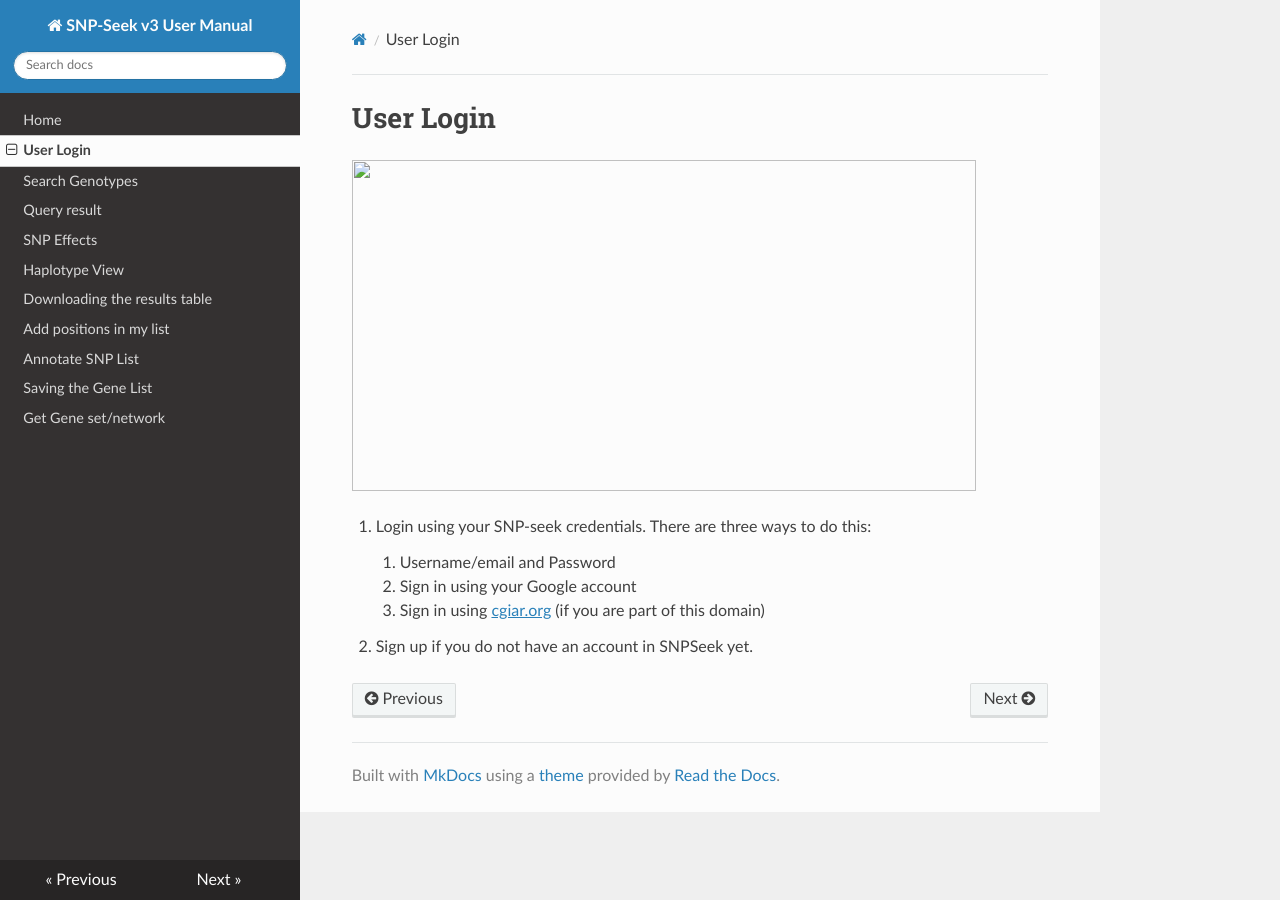
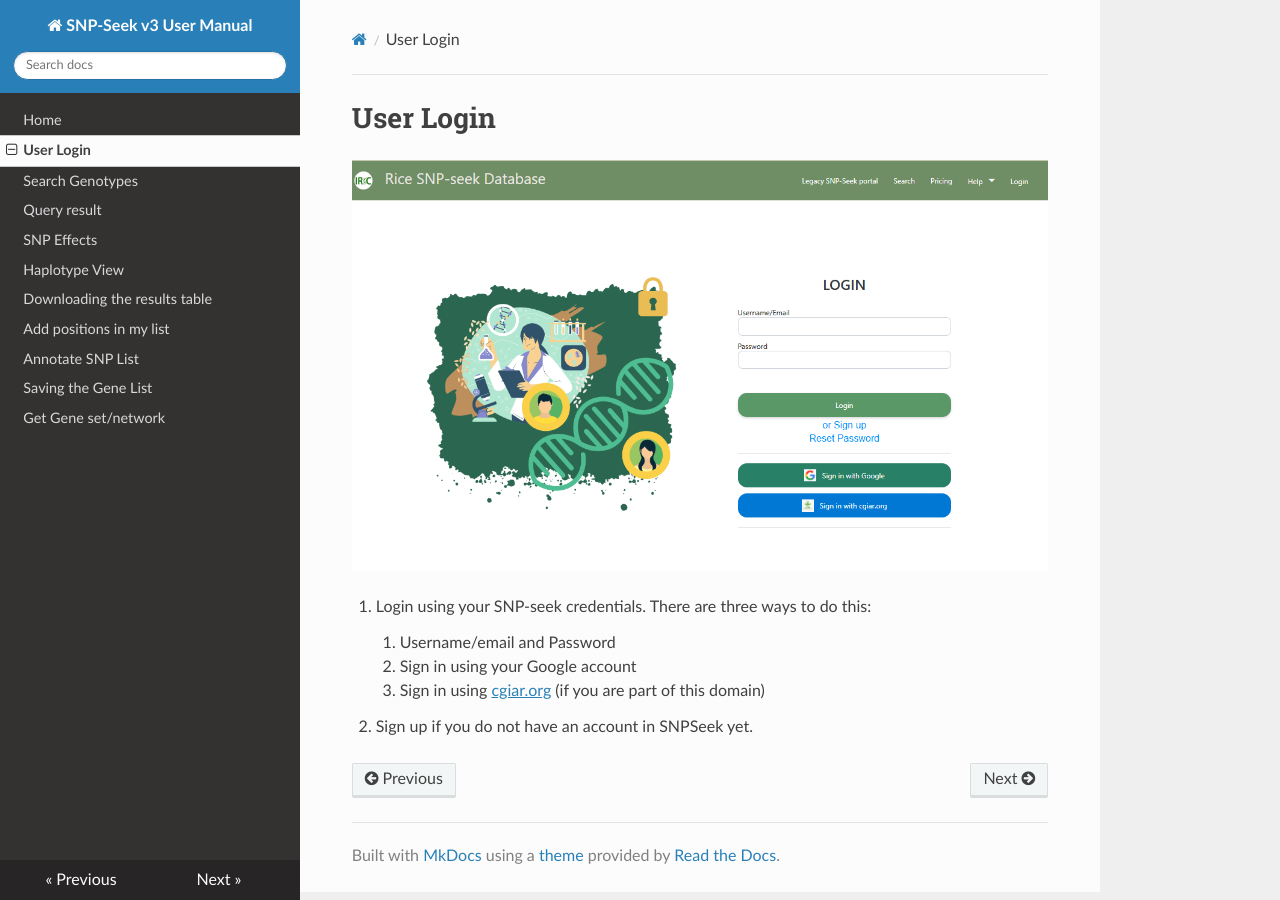
Before and after one commit to jdetras/SNP-Seekv3-Manual, an MkDocs documentation site: the page built from docs/user_login.md, in a window 1280 px wide. Built offline with MkDocs 1.6.1, drawn with Linux system fonts in a browser that asks for light colours; nearby versions of some CDN libraries.

Commit message:
Update user_login.md

```diff
--- a/docs/user_login.md
+++ b/docs/user_login.md
@@ -1,7 +1,8 @@
 # User Login
 
-<img src="img/image1.png"
-style="width:6.5in;height:3.4526in" />
+<!-- <img src="img/image1.png"
+style="width:6.5in;height:3.4526in" /> -->
+![](img/image1.png)
 
 1.  Login using your SNP-seek credentials. There are three ways to do
     this:
```
